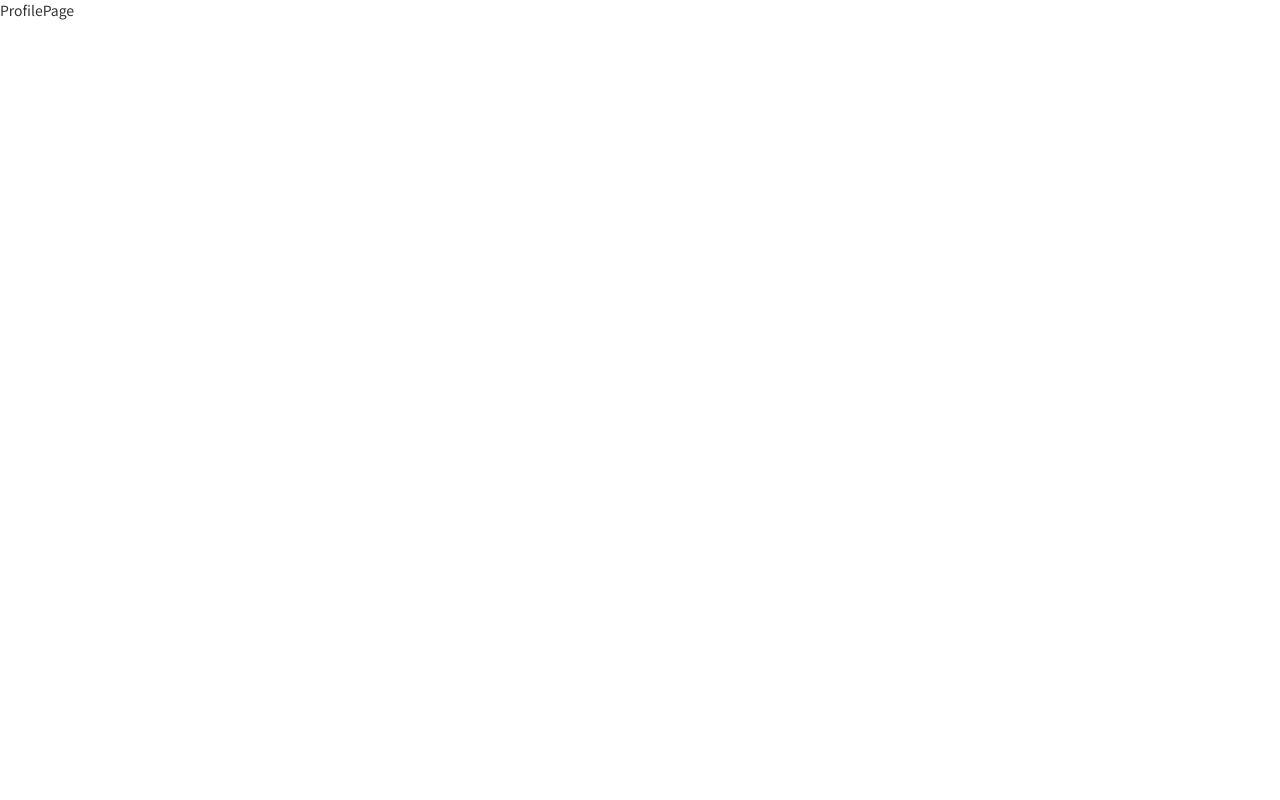
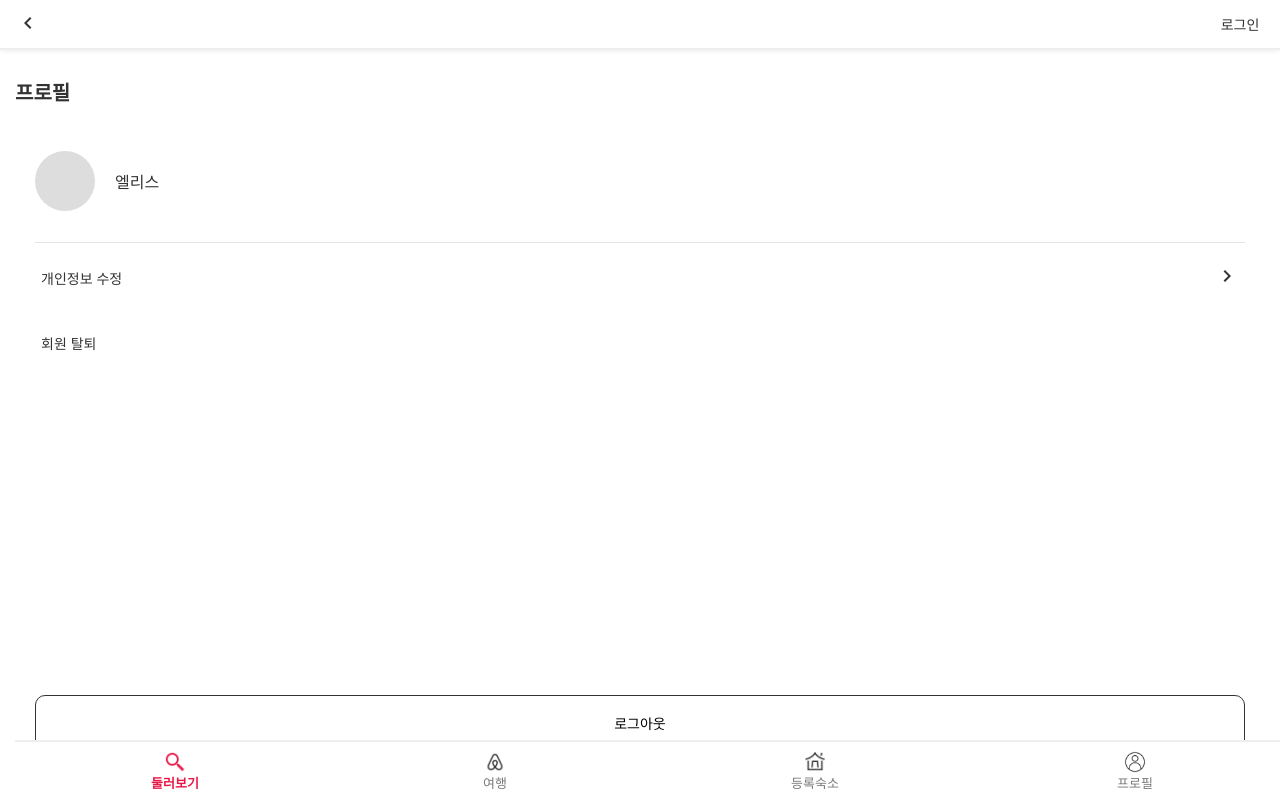
Before and after one commit to KHyeonbin/elice-project--stayandgo-front-, a React (Create React App) app: page /Profile in a window 1280 px wide. Built offline with nearby package versions, Linux system fonts and the light colour scheme; a web font is replaced by a local one.

Commit message:
Feat: 프로필페이지, 프로필페이지-스타일 업데이트 스타일부분은 components폴더에 profile 폴더 만든후 안에 ProfilePageStyle.jsx로 만들어서 임포트해서 사용

```diff
--- /dev/null
+++ b/src/components/profile/ProfilePageStyle.jsx
@@ -0,0 +1,76 @@
+import styled from 'styled-components';
+
+export const ProfileContainer = styled.div`
+  width: 100%;
+  margin: 0 auto;
+  padding: 20px;
+  display: flex;
+  flex-direction: column;
+  height: 80vh;
+`;
+
+export const ProfileHeader = styled.header`
+  display: flex;
+  align-items: center;
+  justify-content: start;
+  padding-bottom: 31px;
+  border-bottom: 1px solid rgba(0, 0, 0, 0.1);
+`;
+
+export const ProfileImage = styled.div`
+  width: 60px;
+  height: 60px;
+  border-radius: 50%;
+  background-color: #ddd;
+  margin-right: 20px;
+`;
+
+export const ProfileName = styled.h3`
+  font-size: 16px;
+  font-weight: 400;
+  color: #333333;
+`;
+
+export const ProfileSection = styled.section`
+  display: flex;
+  justify-content: space-between;
+  align-items: center;
+  padding: 20px 0;
+`;
+
+export const ProfileLabel = styled.button`
+  background: none;
+  border: none;
+  font-size: 14px;
+  color: #333333;
+  cursor: pointer;
+`;
+
+export const ProfileEdit = styled.button`
+  background: none;
+  border: none;
+  cursor: pointer;
+
+  svg {
+    transform: rotate(180deg);
+  }
+`;
+
+export const ProfileDelete = styled.button`
+  background: none;
+  border: none;
+  font-size: 14px;
+  color: #333333;
+  cursor: pointer;
+`;
+
+export const ProfileLogout = styled.button`
+  width: 100%;
+  height: 56px;
+  font-size: 14px;
+  border: 1px solid #333333;
+  border-radius: 10px;
+  background: none;
+  margin-top: auto;
+  cursor: pointer;
+`;
--- a/src/pages/ProfilePage.jsx
+++ b/src/pages/ProfilePage.jsx
@@ -1,7 +1,64 @@
-import React from 'react';
+import React, { useEffect, useState } from 'react';
+import { useNavigate } from 'react-router-dom';
+import SubLayout from '../components/layout/SubLayout';
+import MainFooter from '../components/layout/MainFooter';
+import {
+  ProfileContainer,
+  ProfileHeader,
+  ProfileImage,
+  ProfileName,
+  ProfileSection,
+  ProfileLabel,
+  ProfileEdit,
+  ProfileDelete,
+  ProfileLogout,
+} from '../components/profile/ProfilePageStyle';
 
 const ProfilePage = () => {
-  return <div>ProfilePage</div>;
+  const [user, setUser] = useState('');
+  const navigate = useNavigate(); // 페이지 이동하기 위해 사용
+
+  useEffect(() => {
+    const dummyData = { name: '엘리스', email: 'elice@test.com' };
+    setUser(dummyData);
+  }, []);
+
+  const onClickHandleProfileEdit = () => {
+    console.log('개인정보수정 페이지');
+    navigate('/profile/edit');
+  };
+
+  const onClickHandleProfileDelete = () => {
+    console.log('회원 탈퇴');
+  };
+
+  const onClickHandleProfileLogout = () => {
+    console.log('로그아웃');
+    navigate('/');
+  };
+
+  return (
+    <SubLayout pageTitle="프로필">
+      <ProfileContainer>
+        <ProfileHeader>
+          <ProfileImage />
+          <ProfileName>{user.name}</ProfileName>
+        </ProfileHeader>
+        <ProfileSection>
+          <ProfileLabel onClick={onClickHandleProfileEdit}>개인정보 수정</ProfileLabel>
+          <ProfileEdit onClick={onClickHandleProfileEdit}>
+            <svg xmlns="http://www.w3.org/2000/svg" height="24px" viewBox="0 -960 960 960" width="24px" fill="#333">
+              <path d="M560-240 320-480l240-240 56 56-184 184 184 184-56 56Z" />
+            </svg>
+          </ProfileEdit>
+        </ProfileSection>
+        <ProfileSection>
+          <ProfileDelete onClick={onClickHandleProfileDelete}>회원 탈퇴</ProfileDelete>
+        </ProfileSection>
+        <ProfileLogout onClick={onClickHandleProfileLogout}>로그아웃</ProfileLogout>
+      </ProfileContainer>
+      <MainFooter />
+    </SubLayout>
+  );
 };
-
 export default ProfilePage;
```
Also changed, not shown: 1 other file (tests, documents, lock files or other folders).
